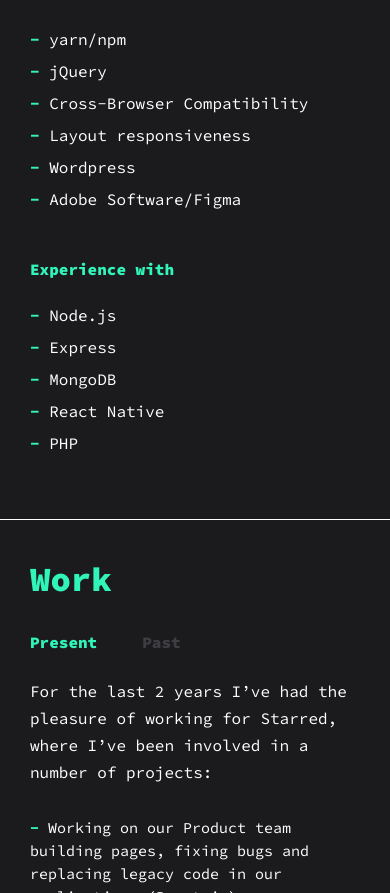
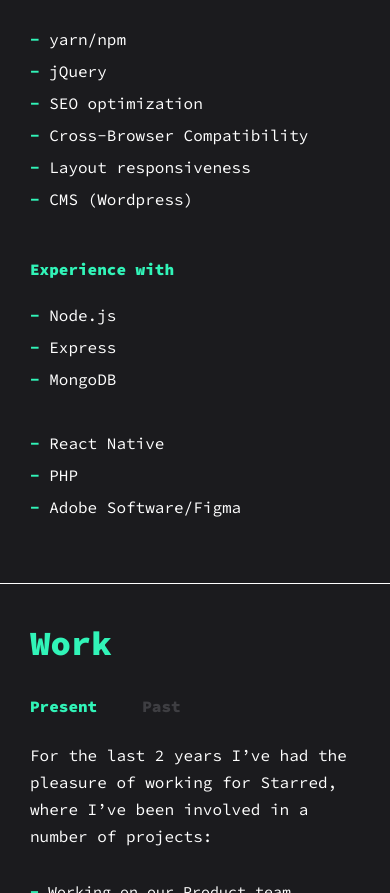
Before and after one commit to orioriana/romina-site, a website: page public/index.html in a window 390 px wide. Shown: the part 1474-2367 px from the top of the page. Drawn offline with nearby package versions, Linux system fonts and the light colour scheme.

Commit message:
css changes

```diff
--- a/public/css/style.scss
+++ b/public/css/style.scss
@@ -209,7 +209,7 @@ ul{
     width: 30px;
     top: 0;
     &:hover{
-      top: -7px;
+      top: -4px;
       transition: 0.3s cubic-bezier(0, 0, 0.2, 1);
       position: relative;
     }
@@ -337,7 +337,7 @@ ul{
   padding: 0px 30px;
   margin-top: 38px;
   border-top: 1px solid white;
-  display: flex;
+  display: flex !important;
   flex-direction: column;
   visibility: visible;
   }
--- a/public/index.html
+++ b/public/index.html
@@ -62,10 +62,10 @@
                     <ul class="ml-45">
                       <li><span class="green bold">-</span> yarn/npm</li>
                       <li><span class="green bold">-</span> jQuery</li>
+                      <li><span class="green bold">-</span> SEO optimization</li>
                       <li><span class="green bold">-</span> Cross-Browser Compatibility</li>
                       <li><span class="green bold">-</span> Layout responsiveness</li>
-                      <li><span class="green bold">-</span> Wordpress</li>
-                      <li><span class="green bold">-</span> Adobe Software/Figma</li>
+                      <li><span class="green bold">-</span> CMS (Wordpress)</li>
                     </ul>
                   </div>
                   <h4 class="green bold">Experience with</h4>
@@ -74,9 +74,12 @@
                       <li><span class="green bold">-</span> Node.js</li>
                       <li><span class="green bold">-</span> Express</li>
                       <li><span class="green bold">-</span> MongoDB</li>
-                      <li><span class="green bold">-</span> React Native</li>
-                      <li><span class="green bold">-</span> PHP</li>
                     </ul>
+                    <ul class="ml-45">
+                        <li><span class="green bold">-</span> React Native</li>
+                        <li><span class="green bold">-</span> PHP</li>
+                        <li><span class="green bold">-</span> Adobe Software/Figma</li>
+                      </ul>
                   </div>
                 </div>
                 <div id="work-content" class="flex flex-column experience">
```
Also changed, not shown: public/css/style.css.
